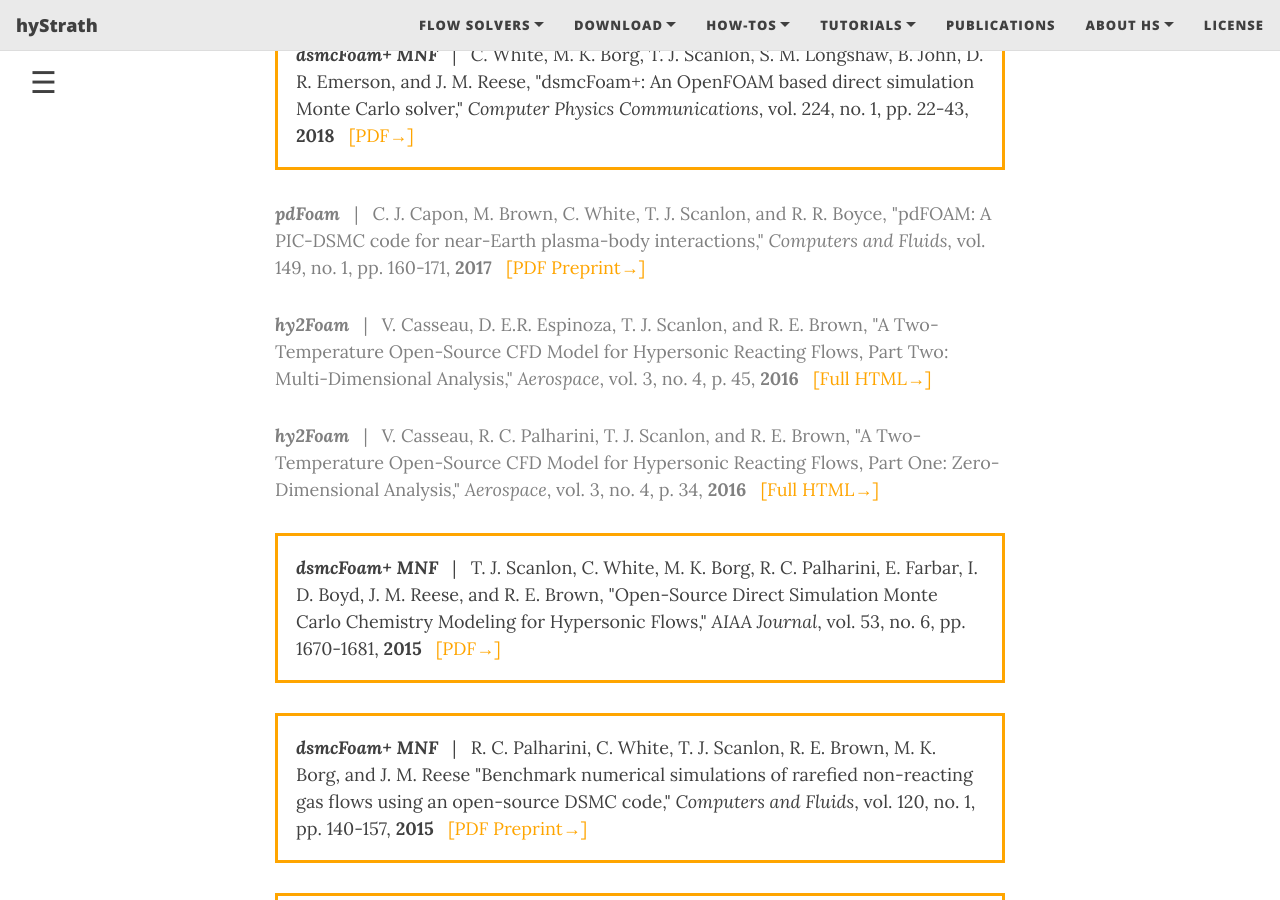
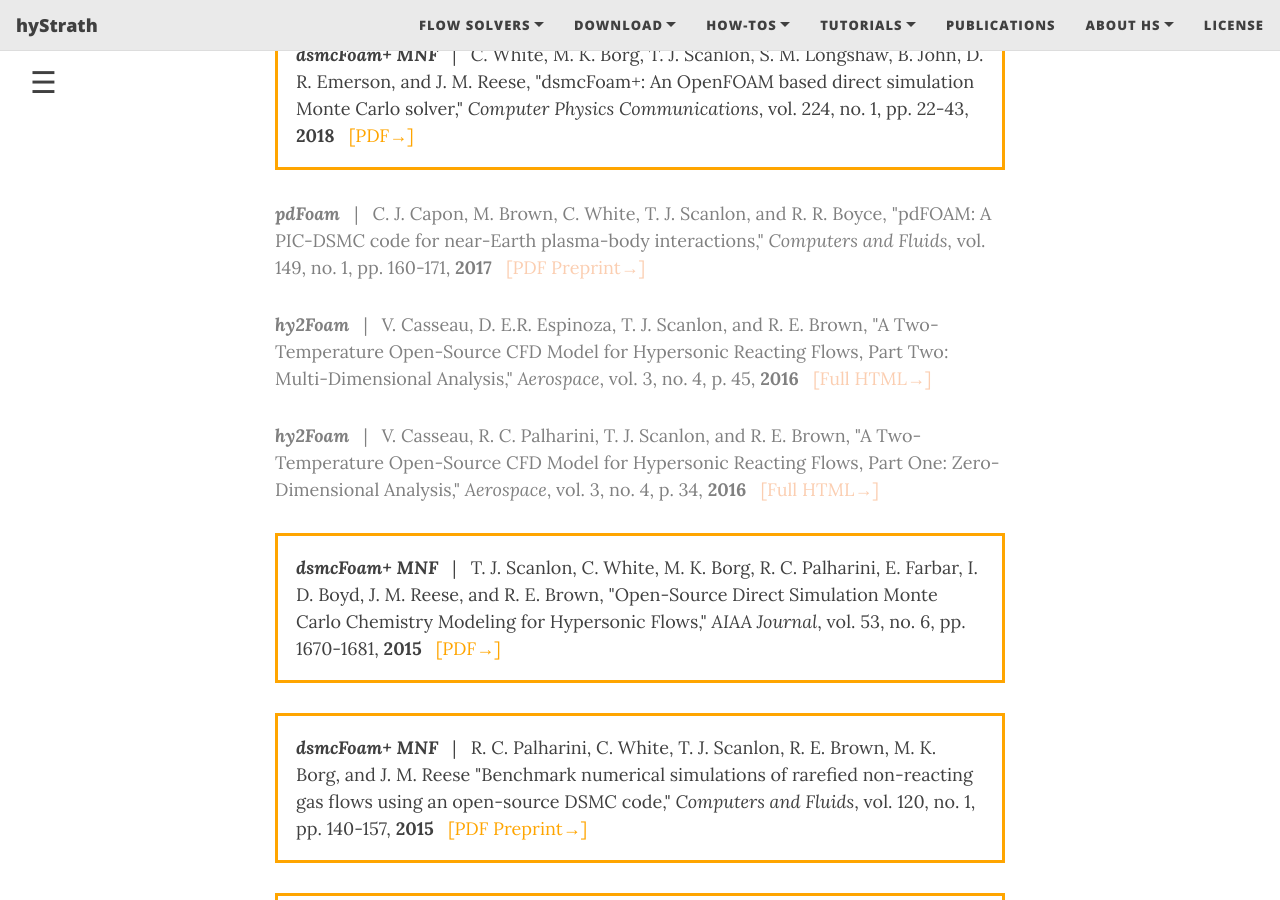
Before and after one commit to hystrath/hystrath.github.io, a Jekyll site: the page built from publications-dsmcfoam.md, in a window 1280 px wide and 900 px high, scrolled down 628 px. Built offline with Jekyll 4.4.1, drawn with Linux system fonts in a browser that asks for light colours; nearby versions of some CDN libraries.

Commit message:
Editing pages

```diff
--- a/publications-dsmcfoam.md
+++ b/publications-dsmcfoam.md
@@ -56,9 +56,9 @@ howpublished = {\url{https://github.com/vincentcasseau/hyStrath/}}
 <h3>JOURNAL ARTICLES</h3>
 {: #journal-articles }
   <p style="border:3px; border-style:solid; border-color:orange; padding: 1em;"><b><i>dsmcFoam+ MNF</i></b> &nbsp; | &nbsp; C. White, M. K. Borg, T. J. Scanlon, S. M. Longshaw, B. John, D. R. Emerson, and J. M. Reese, "dsmcFoam+: An OpenFOAM based direct simulation Monte Carlo solver," <i>Computer Physics Communications</i>, vol. 224, no. 1, pp. 22-43, <b>2018</b> &nbsp; <a href="https://pure.strath.ac.uk/portal/files/81235392/White_etal_CPC_2017_an_OpenFOAM_based_direct_simulation_Monte_Carlo_solver.pdf" target="_blank" style="color:orange"> [PDF→]</a></p>
-  <p style="color:grey"><b><i>pdFoam</i></b> &nbsp; | &nbsp; C. J. Capon, M. Brown, C. White, T. J. Scanlon, and R. R. Boyce, "pdFOAM: A PIC-DSMC code for near-Earth plasma-body interactions," <i>Computers and Fluids</i>, vol. 149, no. 1, pp. 160-171, <b>2017</b> &nbsp; <a href="http://eprints.gla.ac.uk/138700/7/138700.pdf" target="_blank" style="color:orange"> [PDF Preprint→]</a></p>
-  <p style="color:grey"><b><i>hy2Foam</i></b> &nbsp; | &nbsp; V. Casseau, D. E.R. Espinoza, T. J. Scanlon, and R. E. Brown, "A Two-Temperature Open-Source CFD Model for Hypersonic Reacting Flows, Part Two: Multi-Dimensional Analysis," <i>Aerospace</i>, vol. 3, no. 4, p. 45, <b>2016</b> &nbsp; <a href="http://www.mdpi.com/2226-4310/3/4/45/html" target="_blank" style="color:orange"> [Full HTML→]</a></p>
-  <p style="color:grey"><b><i>hy2Foam</i></b> &nbsp; | &nbsp; V. Casseau, R. C. Palharini, T. J. Scanlon, and R. E. Brown, "A Two-Temperature Open-Source CFD Model for Hypersonic Reacting Flows, Part One: Zero-Dimensional Analysis," <i>Aerospace</i>, vol. 3, no. 4, p. 34, <b>2016</b> &nbsp; <a href="ttp://www.mdpi.com/2226-4310/3/4/34/html" target="_blank" style="color:orange"> [Full HTML→]</a></p>
+  <p style="color:grey"><b><i>pdFoam</i></b> &nbsp; | &nbsp; C. J. Capon, M. Brown, C. White, T. J. Scanlon, and R. R. Boyce, "pdFOAM: A PIC-DSMC code for near-Earth plasma-body interactions," <i>Computers and Fluids</i>, vol. 149, no. 1, pp. 160-171, <b>2017</b> &nbsp; <a href="http://eprints.gla.ac.uk/138700/7/138700.pdf" target="_blank" style="color:#FBCEB1"> [PDF Preprint→]</a></p>
+  <p style="color:grey"><b><i>hy2Foam</i></b> &nbsp; | &nbsp; V. Casseau, D. E.R. Espinoza, T. J. Scanlon, and R. E. Brown, "A Two-Temperature Open-Source CFD Model for Hypersonic Reacting Flows, Part Two: Multi-Dimensional Analysis," <i>Aerospace</i>, vol. 3, no. 4, p. 45, <b>2016</b> &nbsp; <a href="http://www.mdpi.com/2226-4310/3/4/45/html" target="_blank" style="color:#FBCEB1"> [Full HTML→]</a></p>
+  <p style="color:grey"><b><i>hy2Foam</i></b> &nbsp; | &nbsp; V. Casseau, R. C. Palharini, T. J. Scanlon, and R. E. Brown, "A Two-Temperature Open-Source CFD Model for Hypersonic Reacting Flows, Part One: Zero-Dimensional Analysis," <i>Aerospace</i>, vol. 3, no. 4, p. 34, <b>2016</b> &nbsp; <a href="ttp://www.mdpi.com/2226-4310/3/4/34/html" target="_blank" style="color:#FBCEB1"> [Full HTML→]</a></p>
   <p style="border:3px; border-style:solid; border-color:orange; padding: 1em;"><b><i>dsmcFoam+ MNF</i></b> &nbsp; | &nbsp; T. J. Scanlon, C. White, M. K. Borg, R. C. Palharini, E. Farbar, I. D. Boyd, J. M. Reese, and R. E. Brown, "Open-Source Direct Simulation Monte Carlo Chemistry Modeling for Hypersonic Flows," <i>AIAA Journal</i>, vol. 53, no. 6, pp. 1670-1681, <b>2015</b> &nbsp; <a href="https://deepblue.lib.umich.edu/bitstream/handle/2027.42/140685/1.J053370.pdf?sequence=1" target="_blank" style="color:orange"> [PDF→]</a></p>
   <p style="border:3px; border-style:solid; border-color:orange; padding: 1em;"><b><i>dsmcFoam+ MNF</i></b> &nbsp; | &nbsp; R. C. Palharini, C. White, T. J. Scanlon, R. E. Brown, M. K. Borg, and J. M. Reese "Benchmark numerical simulations of rarefied non-reacting gas flows using an open-source DSMC code," <i>Computers and Fluids</i>, vol. 120, no. 1, pp. 140-157, <b>2015</b> &nbsp; <a href="https://www.pure.ed.ac.uk/ws/portalfiles/portal/21924394/PalhariniEtAlCompFluids2015.pdf" target="_blank" style="color:orange"> [PDF Preprint→]</a></p>
   <p style="border:3px; border-style:solid; border-color:orange; padding: 1em;"><b><i>dsmcFoam+ MNF</i></b> &nbsp; | &nbsp; T. J. Scanlon, E. Roohi, C. White, M. Darbandi, and J. M. Reese, "An open source, parallel DSMC code for rarefied gas flows in arbitrary geometries," <i>Computer & Fluids</i>, vol. 39, no. 10, pp. 2078-2089, <b>2010</b> &nbsp; <a href="https://www.research.ed.ac.uk/portal/files/17079048/ScanlonEtAlCandF2010.pdf" target="_blank" style="color:orange"> [PDF→]</a></p>
@@ -66,12 +66,12 @@ howpublished = {\url{https://github.com/vincentcasseau/hyStrath/}}
 <h3>CONFERENCE PAPERS</h3>
 {: #conference-papers }
   <p style="border:3px; border-style:solid; border-color:orange; padding: 1em;"><b><i>dsmcFoam+</i></b> &nbsp; | &nbsp; V. Casseau and C. White, "Effective diffusivity in porous media under rarefied gas conditions," <i>31st International Symposium on Rarefied Gas Dynamics</i> (Glasgow, UK, 23-27 July 2018), vol. 2132, no. 1, 150001, <b>2019</b> &nbsp; <a href="https://github.com/vincentcasseau/hyStrath/blob/master/doc/ConferencePreprint_RGD31_CasseauWhite.pdf" target="_blank" style="color:orange"> [PDF Preprint→]</a></p>
-  <p style="color:grey"><b><i>ARC</i></b> &nbsp; | &nbsp; V. Renato and T. J. Scanlon, "Multi-dimensional Ablation and Thermal Response Program for Martian Entry Analysis," <i>68th International Astronautical Congress</i> (Adelaide, Australia, 25-29 September 2017), <b>2017</b> &nbsp; <a href="https://strathprints.strath.ac.uk/62926/1/Renato_Scanlon_IAC_2017_Multi_dimensional_ablation_and_thermal_response_program_for_Martian_entry_analysis.pdf" target="_blank" style="color:orange"> [PDF Preprint→]</a></p>
+  <p style="color:grey"><b><i>ARC</i></b> &nbsp; | &nbsp; V. Renato and T. J. Scanlon, "Multi-dimensional Ablation and Thermal Response Program for Martian Entry Analysis," <i>68th International Astronautical Congress</i> (Adelaide, Australia, 25-29 September 2017), <b>2017</b> &nbsp; <a href="https://strathprints.strath.ac.uk/62926/1/Renato_Scanlon_IAC_2017_Multi_dimensional_ablation_and_thermal_response_program_for_Martian_entry_analysis.pdf" target="_blank" style="color:#FBCEB1"> [PDF Preprint→]</a></p>
   <p style="color:grey"><b><i>ARC</i></b> &nbsp; | &nbsp; V. Renato, T. J. Scanlon, and R. E. Brown, "Multi-dimensional Ablation and Thermal Response Program for
-Re-entry Analysis," <i>31st International Symposium on Space Technology and Science</i> (Matsuyama City, Japan, 3-9 June 2017), <b>2017</b> &nbsp; <a href="https://pure.strath.ac.uk/portal/files/72079768/Renato_etal_ISTS_2017_Multi_dimensional_ablation_and_thermal_response_program_for_re_entry_analysis.pdf" target="_blank" style="color:orange"> [PDF Preprint→]</a></p>
-  <p style="color:grey"><b><i>hyFoam</i></b> &nbsp; | &nbsp; J.-J. O.E. Hoste, V. Casseau, M. Fossati, I. J. Taylor, and R. Gollan, "Numerical Modeling and Simulation of Supersonic Reacting Flows in Propulsion Systems by Open-Source Solvers," <i>21st AIAA International Space Planes and Hypersonic Systems and Technologies Conference</i> (Xiamen, China, 6-9 March 2017), AIAA Paper 2017-2411, <b>2017</b> &nbsp; <a href="http://eprints.gla.ac.uk/140369/1/140369.pdf" target="_blank" style="color:orange"> [PDF Preprint→]</a></p>
-  <p style="color:grey"><b><i>hyperFoam</i></b> &nbsp; | &nbsp; D. E.R. Espinoza, V. Casseau, T. J. Scanlon, and R. E. Brown, "An open-source hybrid CFD-DSMC solver for high speed flows," <i>30th International Symposium on Rarefied Gas Dynamics</i> (Victoria, BC, Canada, 10-15 July 2016), vol. 1786, no. 1, 050007, <b>2016</b> &nbsp; <a href="http://strathprints.strath.ac.uk/59955/14/Espinoza_etal_SRGD2016_An_open_source_hybrid_CFD_DSMC_solver_for_high_speed_flows.pdf" target="_blank" style="color:orange"> [PDF Preprint→]</a></p>
-  <p style="color:grey"><b><i>rhoCentralFoam</i></b> &nbsp; | &nbsp; D. E.R. Espinoza, T. J. Scanlon, and R. E. Brown, "Validation of tools to accelerate high-speed CFD simulations using OpenFOAM," <i>20th AIAA International Space Planes and Hypersonic Systems and Technologies Conference</i> (Glasgow, UK, 6-9 July 2015), AIAA Paper 2015-3566, <b>2015</b> &nbsp; <a href="https://strathprints.strath.ac.uk/55051/1/Espinoza_etal_MHYP15_Validation_tools_to_accelerate_high_speed_CFD_simulations_using_OpenFOAM.pdf" target="_blank" style="color:orange"> [PDF Preprint→]</a></p>
+Re-entry Analysis," <i>31st International Symposium on Space Technology and Science</i> (Matsuyama City, Japan, 3-9 June 2017), <b>2017</b> &nbsp; <a href="https://pure.strath.ac.uk/portal/files/72079768/Renato_etal_ISTS_2017_Multi_dimensional_ablation_and_thermal_response_program_for_re_entry_analysis.pdf" target="_blank" style="color:#FBCEB1"> [PDF Preprint→]</a></p>
+  <p style="color:grey"><b><i>hyFoam</i></b> &nbsp; | &nbsp; J.-J. O.E. Hoste, V. Casseau, M. Fossati, I. J. Taylor, and R. Gollan, "Numerical Modeling and Simulation of Supersonic Reacting Flows in Propulsion Systems by Open-Source Solvers," <i>21st AIAA International Space Planes and Hypersonic Systems and Technologies Conference</i> (Xiamen, China, 6-9 March 2017), AIAA Paper 2017-2411, <b>2017</b> &nbsp; <a href="http://eprints.gla.ac.uk/140369/1/140369.pdf" target="_blank" style="color:#FBCEB1"> [PDF Preprint→]</a></p>
+  <p style="color:grey"><b><i>hyperFoam</i></b> &nbsp; | &nbsp; D. E.R. Espinoza, V. Casseau, T. J. Scanlon, and R. E. Brown, "An open-source hybrid CFD-DSMC solver for high speed flows," <i>30th International Symposium on Rarefied Gas Dynamics</i> (Victoria, BC, Canada, 10-15 July 2016), vol. 1786, no. 1, 050007, <b>2016</b> &nbsp; <a href="http://strathprints.strath.ac.uk/59955/14/Espinoza_etal_SRGD2016_An_open_source_hybrid_CFD_DSMC_solver_for_high_speed_flows.pdf" target="_blank" style="color:#FBCEB1"> [PDF Preprint→]</a></p>
+  <p style="color:grey"><b><i>rhoCentralFoam</i></b> &nbsp; | &nbsp; D. E.R. Espinoza, T. J. Scanlon, and R. E. Brown, "Validation of tools to accelerate high-speed CFD simulations using OpenFOAM," <i>20th AIAA International Space Planes and Hypersonic Systems and Technologies Conference</i> (Glasgow, UK, 6-9 July 2015), AIAA Paper 2015-3566, <b>2015</b> &nbsp; <a href="https://strathprints.strath.ac.uk/55051/1/Espinoza_etal_MHYP15_Validation_tools_to_accelerate_high_speed_CFD_simulations_using_OpenFOAM.pdf" target="_blank" style="color:#FBCEB1"> [PDF Preprint→]</a></p>
 
 <h3>EXTENDED ABSTRACTS</h3>
 {: #extended-abstracts }
@@ -80,17 +80,17 @@ Re-entry Analysis," <i>31st International Symposium on Space Technology and Scie
 
 <h3>THESES</h3>
 {: #theses }
-  <p style="color:grey"><b><i>hyperFoam</i></b> &nbsp; | &nbsp; D. E.R. Espinoza, "An Open-Source Hybrid CFD-DSMC Solver for High-Speed Flows," PhD thesis, University of Strathclyde, Glasgow (UK), <b>2018</b> &nbsp; <a href="https://github.com/vincentcasseau/hyStrath/blob/master/doc/PhDthesis-danielespinoza.pdf" target="_blank" style="color:orange"> [PDF→]</a></p>
-  <p style="color:grey"><b><i>ARC</i></b> &nbsp; | &nbsp; V. Renato, "Multi-dimensional Thermal Response & Permeability Characterization for Porous Ablative Materials," PhD thesis, University of Strathclyde, Glasgow (UK), <b>2018</b> &nbsp; <a href="https://github.com/vincentcasseau/hyStrath/blob/master/doc/PhDthesis-violarenato.pdf" target="_blank" style="color:orange"> [PDF→]</a></p>
-  <p style="color:grey"><b><i>Eilmer3</i></b>, <b><i>Eilmer4</i></b> &nbsp; | &nbsp; J.-J. O.E. Hoste, "Scramjet Combustion Modeling using Eddy Dissipation Model," PhD thesis, University of Strathclyde, Glasgow (UK), <b>2018</b> &nbsp; <a href="https://github.com/vincentcasseau/hyStrath/blob/master/doc/PhDthesis-jimmyjohnhoste.pdf" target="_blank" style="color:orange"> [PDF→]</a> &nbsp; NB: <a href="http://cfcfd.mechmining.uq.edu.au/docs/tools/eilmer/"> Eilmer 3 </a> is a research and educational simulation code for 2D and 3D gas dynamics designed by Dr Peter Jacobs, Dr Rowan Gollan, Dr Daniel Potter and others (University of Queensland, Australia). See also the <a href="https://hystrath.github.io/tutos-hyfoam/#3-lorrains-scramjet"> tutorial case available on hyStrath</a> that uses <i>hyFoam</i></p>
+  <p style="color:grey"><b><i>hyperFoam</i></b> &nbsp; | &nbsp; D. E.R. Espinoza, "An Open-Source Hybrid CFD-DSMC Solver for High-Speed Flows," PhD thesis, University of Strathclyde, Glasgow (UK), <b>2018</b> &nbsp; <a href="https://github.com/vincentcasseau/hyStrath/blob/master/doc/PhDthesis-danielespinoza.pdf" target="_blank" style="color:#FBCEB1"> [PDF→]</a></p>
+  <p style="color:grey"><b><i>ARC</i></b> &nbsp; | &nbsp; V. Renato, "Multi-dimensional Thermal Response & Permeability Characterization for Porous Ablative Materials," PhD thesis, University of Strathclyde, Glasgow (UK), <b>2018</b> &nbsp; <a href="https://github.com/vincentcasseau/hyStrath/blob/master/doc/PhDthesis-violarenato.pdf" target="_blank" style="color:#FBCEB1"> [PDF→]</a></p>
+  <p style="color:grey"><b><i>Eilmer3</i></b>, <b><i>Eilmer4</i></b> &nbsp; | &nbsp; J.-J. O.E. Hoste, "Scramjet Combustion Modeling using Eddy Dissipation Model," PhD thesis, University of Strathclyde, Glasgow (UK), <b>2018</b> &nbsp; <a href="https://github.com/vincentcasseau/hyStrath/blob/master/doc/PhDthesis-jimmyjohnhoste.pdf" target="_blank" style="color:#FBCEB1"> [PDF→]</a> &nbsp; NB: <a href="http://cfcfd.mechmining.uq.edu.au/docs/tools/eilmer/" target="_blank" style="color:#ADD8E6"> Eilmer 3 </a> is a research and educational simulation code for 2D and 3D gas dynamics designed by Dr Peter Jacobs, Dr Rowan Gollan, Dr Daniel Potter and others (University of Queensland, Australia). See also the <a href="https://hystrath.github.io/tutos-hyfoam/#3-lorrains-scramjet" target="_blank" style="color:#ADD8E6"> tutorial case available on hyStrath</a> that uses <i>hyFoam</i></p>
   <p style="color:grey"><b><i>rhoCentralFoam</i></b>, <b><i>Eilmer3</i></b>, <b><i>hyFoam</i></b> &nbsp; | &nbsp; D. Puorto, "Suitability of rhoCentralFoam for Scramjet Internal Flows," Master's thesis, University of Naples Federico II, Naples (Italy), <b>2017</b></p>
-  <p style="color:grey"><b><i>pdFoam</i></b> &nbsp; | &nbsp;  C. J. Capon, "Ionospheric Aerodynamics in Low Earth Orbit," PhD thesis, University of New South Wales, Canberra (Australia), <b>2017</b> &nbsp; <a href="http://unsworks.unsw.edu.au/fapi/datastream/unsworks:46528/SOURCE01?view=true" target="_blank" style="color:orange"> [PDF→]</a></p>
-  <p style="color:grey"><b><i>hyFoam</i></b>, <b><i>hy2Foam</i></b> &nbsp; | &nbsp;  V. Casseau, "An Open-Source CFD Solver for Planetary Entry," PhD thesis, University of Strathclyde, Glasgow (UK), <b>2017</b> &nbsp; <a href="https://github.com/vincentcasseau/hyStrath/blob/master/doc/PhDthesis-vincentcasseau.pdf" target="_blank" style="color:orange"> [PDF→]</a></p>
+  <p style="color:grey"><b><i>pdFoam</i></b> &nbsp; | &nbsp;  C. J. Capon, "Ionospheric Aerodynamics in Low Earth Orbit," PhD thesis, University of New South Wales, Canberra (Australia), <b>2017</b> &nbsp; <a href="http://unsworks.unsw.edu.au/fapi/datastream/unsworks:46528/SOURCE01?view=true" target="_blank" style="color:#FBCEB1"> [PDF→]</a></p>
+  <p style="color:grey"><b><i>hyFoam</i></b>, <b><i>hy2Foam</i></b> &nbsp; | &nbsp;  V. Casseau, "An Open-Source CFD Solver for Planetary Entry," PhD thesis, University of Strathclyde, Glasgow (UK), <b>2017</b> &nbsp; <a href="https://github.com/vincentcasseau/hyStrath/blob/master/doc/PhDthesis-vincentcasseau.pdf" target="_blank" style="color:#FBCEB1"> [PDF→]</a></p>
   <p style="border:3px; border-style:solid; border-color:orange; padding: 1em;"><b><i>dsmcFoam MNF</i></b> &nbsp; | &nbsp;  R. C. Palharini, "Atmospheric Reentry Modelling Using an Open-Source DSMC Code," PhD thesis, University of Strathclyde, Glasgow (UK), <b>2014</b> &nbsp; <a href="https://github.com/vincentcasseau/hyStrath/blob/master/doc/PhDthesis-rodrigopalharini.pdf" target="_blank" style="color:orange"> [PDF→]</a></p>
 
 <h3>TECHNICAL REPORTS</h3>
 {: #technical-reports }
-  <p style="color:grey"><b><i>hyFoam</i></b> &nbsp; | &nbsp; J.-J. O.E. Hoste and V. Casseau, "Verification and Validation of <i>hyFoam</i> for Supersonic External Flows," TechReport-HS1, <b>05/2021</b> &nbsp; <a href="https://github.com/vincentcasseau/hyStrath/blob/master/doc/TechReport-HS1-hostecasseau.pdf" target="_blank" style="color:orange"> [PDF→]</a></p>
+  <p style="color:grey"><b><i>hyFoam</i></b> &nbsp; | &nbsp; J.-J. O.E. Hoste and V. Casseau, "Verification and Validation of <i>hyFoam</i> for Supersonic External Flows," TechReport-HS1, <b>05/2021</b> &nbsp; <a href="https://github.com/vincentcasseau/hyStrath/blob/master/doc/TechReport-HS1-hostecasseau.pdf" target="_blank" style="color:#FBCEB1"> [PDF→]</a></p>
 
 <h3>PRESENTATION SLIDES</h3>
 {: #presentation-slides }
```
